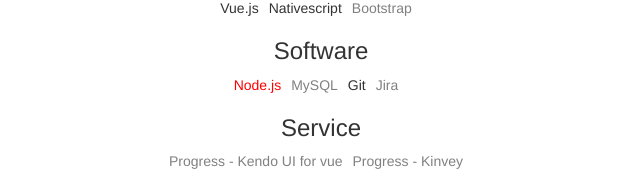
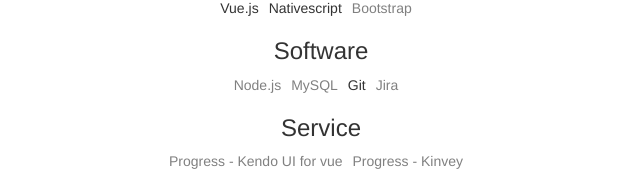
Before and after one commit to chanyb/portfolio, a Vue app: page / in a window 1280 px wide. Shown: the part 354-525 px from the top of the page, without its empty margins (319-959 px from the left). Built offline with nearby package versions, Linux system fonts and the light colour scheme.

Commit message:
fix: css .ready 삭제

```diff
--- a/src/components/HelloWorld.vue
+++ b/src/components/HelloWorld.vue
@@ -232,10 +232,6 @@ export default {
 }
 .preparing {
     color: gray;
-
-    .ready {
-        color: red;
-    }
 }
 .preparing:hover {
     color: gray;
```
